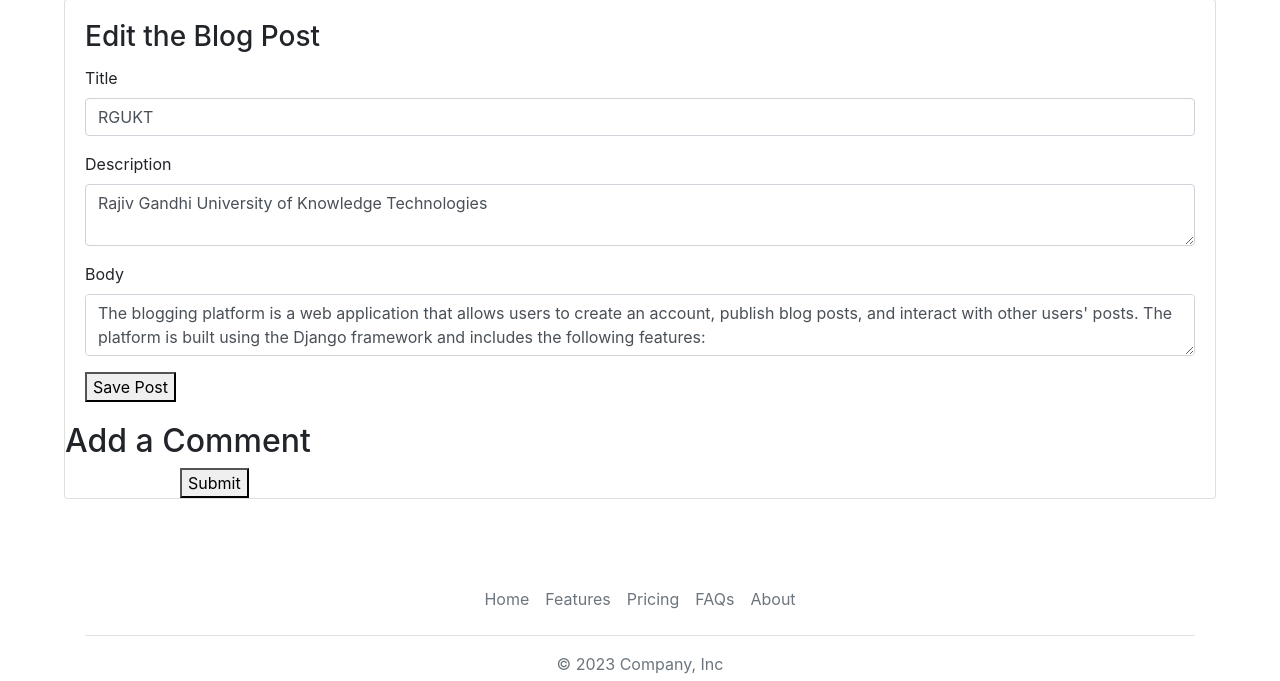
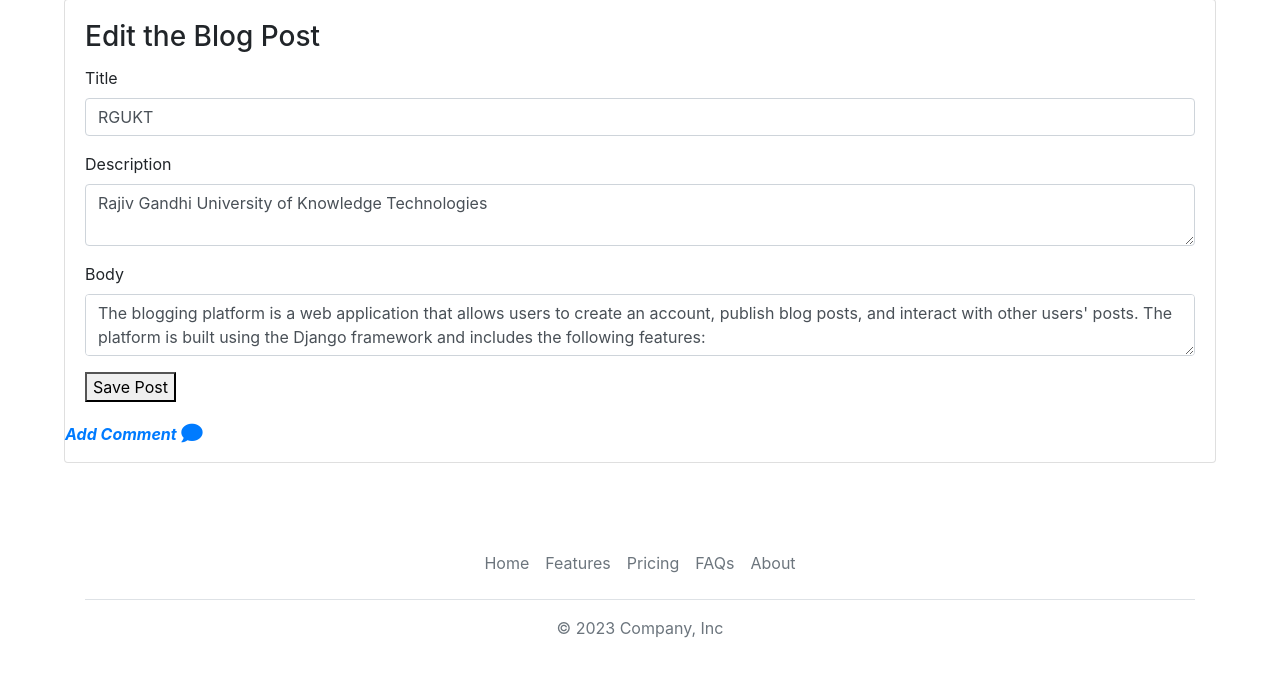
Before and after one commit to sunilgandipadala/Gridlex-Assignment, a Django app: page /edit/16/ in a window 1280 px wide. Shown: the part 67-748 px from the top of the page. Run offline with Django 4.2, Linux system fonts and the light colour scheme; a user stored in the database is signed in; data comes from the database, SQL or seed files in the repository; both versions use the stored data as it was after the commit; some libraries are stand-ins or nearby versions.

Commit message:
Done Small Changes

```diff
--- a/BloggingPlatform/templates/edit_blog_post.html
+++ b/BloggingPlatform/templates/edit_blog_post.html
@@ -24,6 +24,6 @@
     </form>
   </div>
 
-{% include 'comment.html' %}
+  <p><a href="{% url 'add_comment' post.id %}"><i><b>Add Comment</b></i> <i class="fa fa-comment fa-lg"></i></a></p>
   </div>
 {% endblock content %}
```
Also changed, not shown: BloggingPlatform/db.sqlite3.
